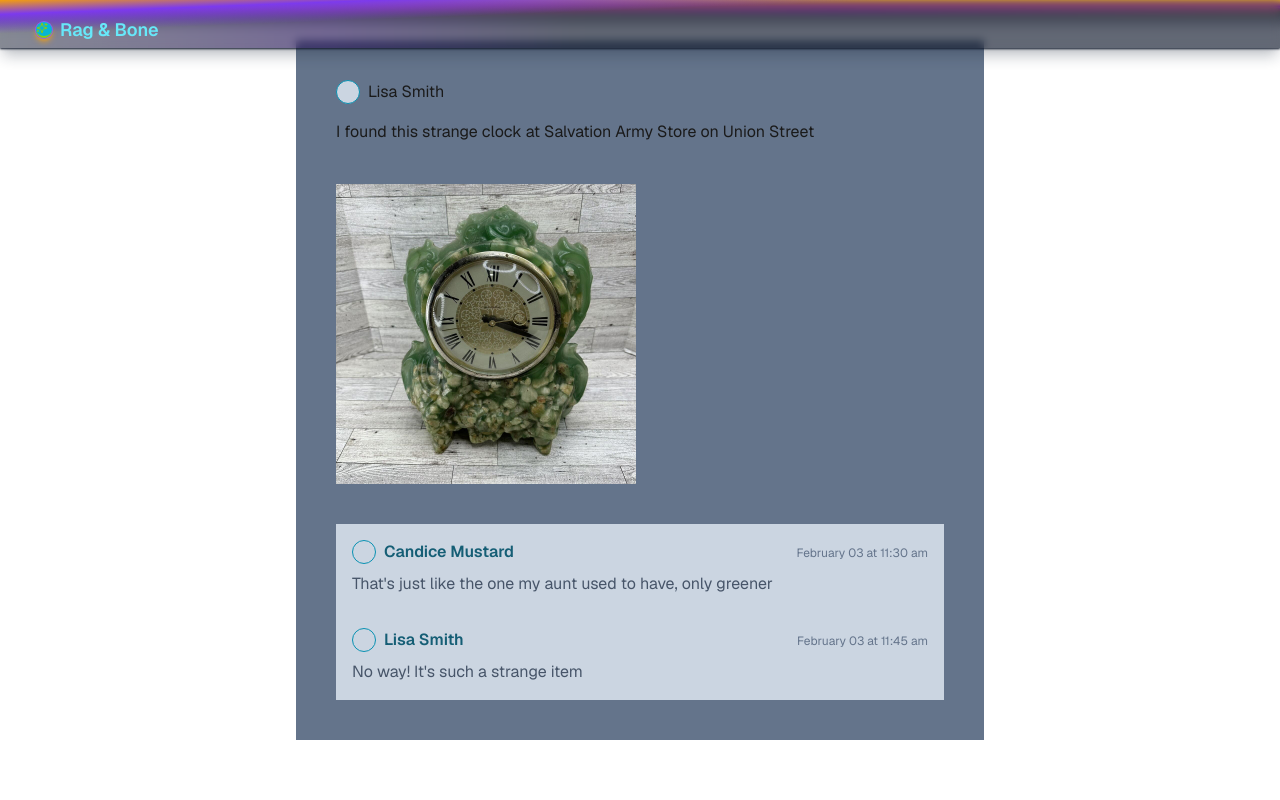
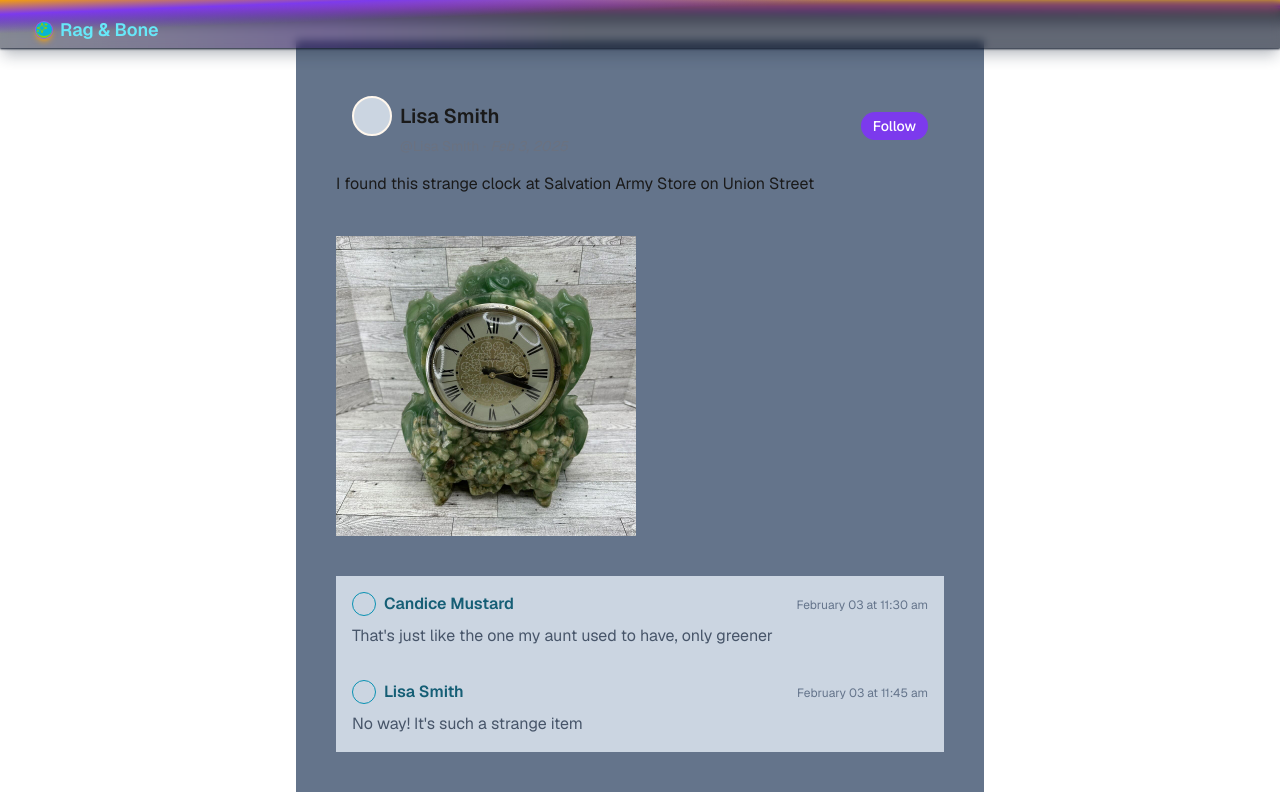
Before and after one commit to SaraDonaldson/weird-wonderful-finds-site, a Next.js app: page /forum in a window 1280 px wide. Shown: the top 800 px of the page. Built offline with nearby package versions, Linux system fonts and the light colour scheme.

Commit message:
add header to news feed post

```diff
--- a/components/posts/Post/Post.tsx
+++ b/components/posts/Post/Post.tsx
@@ -1,8 +1,11 @@
+'use client'
 import { Post as PostType } from '@/types/post'
-import Link from 'next/link'
+
 import React from 'react'
 import Comment from '../Comment/Comment'
 import Image from 'next/image'
+import FeedPostHeader from './PostHeader/PostHeader'
+
 
 
 function Post( {...props}: PostType) {
@@ -10,11 +13,9 @@ function Post( {...props}: PostType) {
 
   return (
     <div className='w-full flex flex-col bg-slate-500 min-h-14 p-10 gap-4'>
-        <div className='flex flex-row gap-2'>
-            <div className="rounded-xl border-cyan-600 border bg-slate-300 h-6 w-6"></div>
-            <span><Link href={props.author.profileLink}>
-                   {props.author.name}</Link></span>
-        </div>
+
+        <FeedPostHeader {...props} />
+
 
         <div>
             <span>{props.textContent}</span>
```
